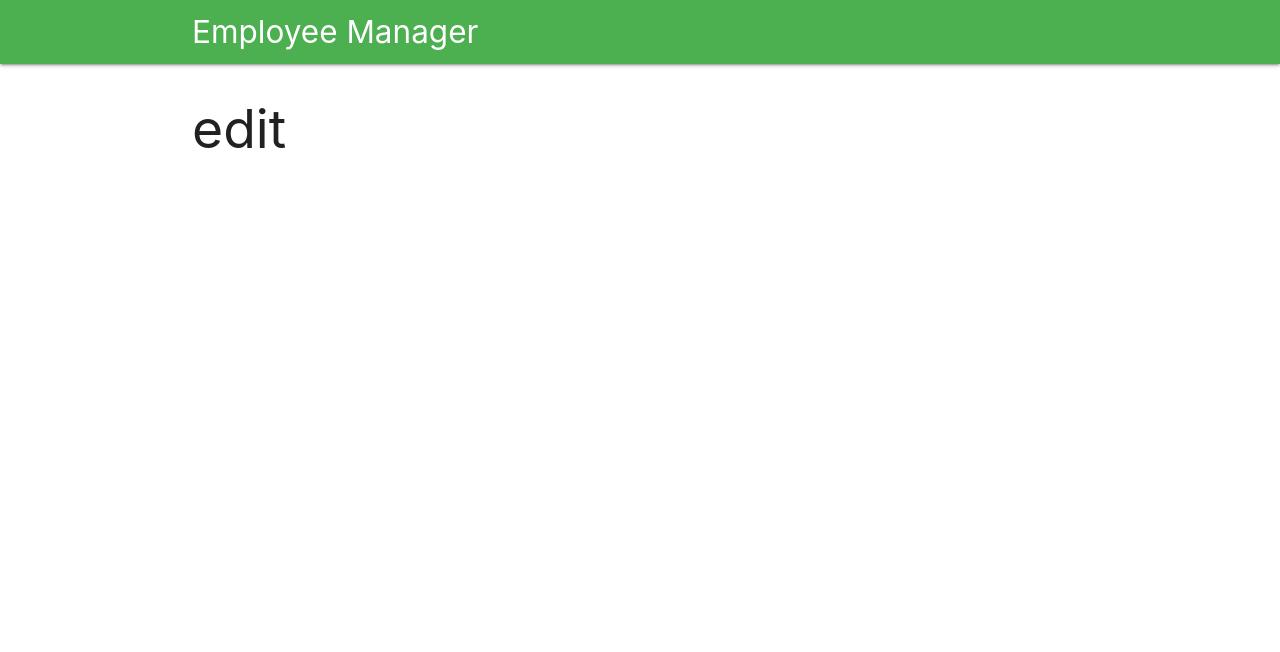
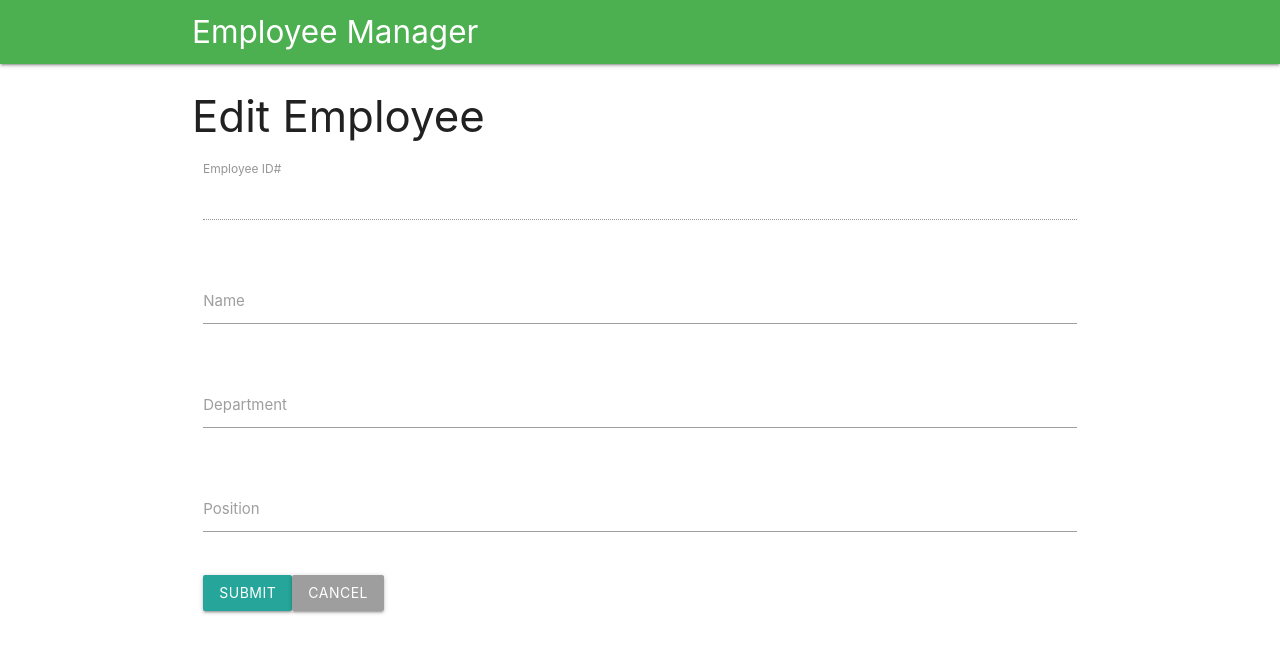
Before and after one commit to TontonBanton/vue-mongo-emp, a Vue app in the folder client/: page /edit/1 in a window 1280 px wide. Shown: the top 652 px of the page. Built offline with nearby package versions, Linux system fonts and the light colour scheme; no server answers.

Commit message:
Finished Version

```diff
--- a/client/src/components/Dashboard.vue
+++ b/client/src/components/Dashboard.vue
@@ -2,7 +2,6 @@
   <div id="dashboard">
     <ul class="collection with-header">
       <li class="collection-header"><h4>Employees</h4></li>
-
 
       <li v-for="employee in employees" v-bind:key="employee.employee_id" class="collection-item">
         <div class="chip">{{ employee.employee_id}}</div> {{ employee.name }} : {{employee.dept }}-{{ employee.position }}
--- a/client/src/components/EditEmployee.vue
+++ b/client/src/components/EditEmployee.vue
@@ -1,9 +1,86 @@
 <template>
-  <h2>edit</h2>
+ <div id="edit-employee">
+    <h3>Edit Employee</h3>
+    <div class="row">
+      <form @submit.prevent="updateEmployee" class="col s12">
+
+        <div class="row">
+          <div class="input-field col s12">
+            <input disabled ="text" v-model="employee_id" required>
+            <label class="active">Employee ID#</label>
+          </div>
+        </div>
+        <div class="row">
+          <div class="input-field col s12">
+            <input type="text" v-model="name" required>
+            <label class="active">Name</label>
+          </div>
+        </div>
+        <div class="row">
+          <div class="input-field col s12">
+            <input type="text" v-model="dept" required>
+            <label class="active">Department</label>
+          </div>
+        </div>
+        <div class="row">
+          <div class="input-field col s12">
+            <input type="text" v-model="position" required>
+            <label class="active">Position</label>
+          </div>
+        </div>
+
+        <button type="submit" class="btn">Submit</button>
+        <router-link to="/" class="btn grey">Cancel</router-link>
+      </form>
+    </div>
+  </div>
 </template>
 
 <script setup>
+import { ref, onBeforeMount } from 'vue';
+import axios from 'axios';
+import { useRoute, useRouter } from 'vue-router';
 
+const route = useRoute();
+const router = useRouter();
+
+const data_id = ref('');
+const employee_id = ref('');
+const name = ref('');
+const dept = ref('');
+const position = ref('');
+
+const fetchData = async () => {
+  const employeeId = route.params.employee_id;
+  try {
+    const response = await axios.get(`http://localhost:3000/api/employees/${employeeId}`);
+    const employee = response.data;
+    data_id.value = employee._id
+    employee_id.value = employee.employee_id;
+    name.value = employee.name;
+    dept.value = employee.dept;
+    position.value = employee.position;
+  } catch (error) {
+    console.error('Error fetching employee data:', error);
+  }
+};
+
+const updateEmployee = async () => {
+  const employeeId = route.params.employee_id;
+  try {
+    await axios.put(`http://localhost:3000/api/employees/${employeeId}`, {
+      employee_id: employee_id.value,
+      name: name.value,
+      dept: dept.value,
+      position: position.value
+    });
+    router.push({ name: 'view-employee', params: { employee_id: data_id.value } });
+  } catch (error) {
+    console.error('Error updating employee:', error);
+  }
+};
+
+onBeforeMount(fetchData);
 </script>
 
 <style scoped>
--- a/client/src/components/ViewEmployee.vue
+++ b/client/src/components/ViewEmployee.vue
@@ -2,12 +2,12 @@
   <div id="view-employee">
     <ul v-if="employee" class="collection with-header">
       <li class="collection-header"><h4>{{ employee.name }}</h4></li>
-      <li class="collection-item">Employee Id: {{ employee.empid }}</li>
+      <li class="collection-item">Employee Id: {{ employee.employee_id }}</li>
       <li class="collection-item">Department: {{ employee.dept }}</li>
       <li class="collection-item">Position: {{ employee.position }}</li>
 
       <div class="fixed-action-btn">
-        <router-link :to="{ name: 'edit-employee', params: { employee_id: employee.empid }}" class="btn-floating btn-large red">
+        <router-link :to="{ name: 'edit-employee', params: { employee_id: employee._id }}" class="btn-floating btn-large red">
           <i class="fa fa-pencil"></i>
         </router-link>
       </div>
```
